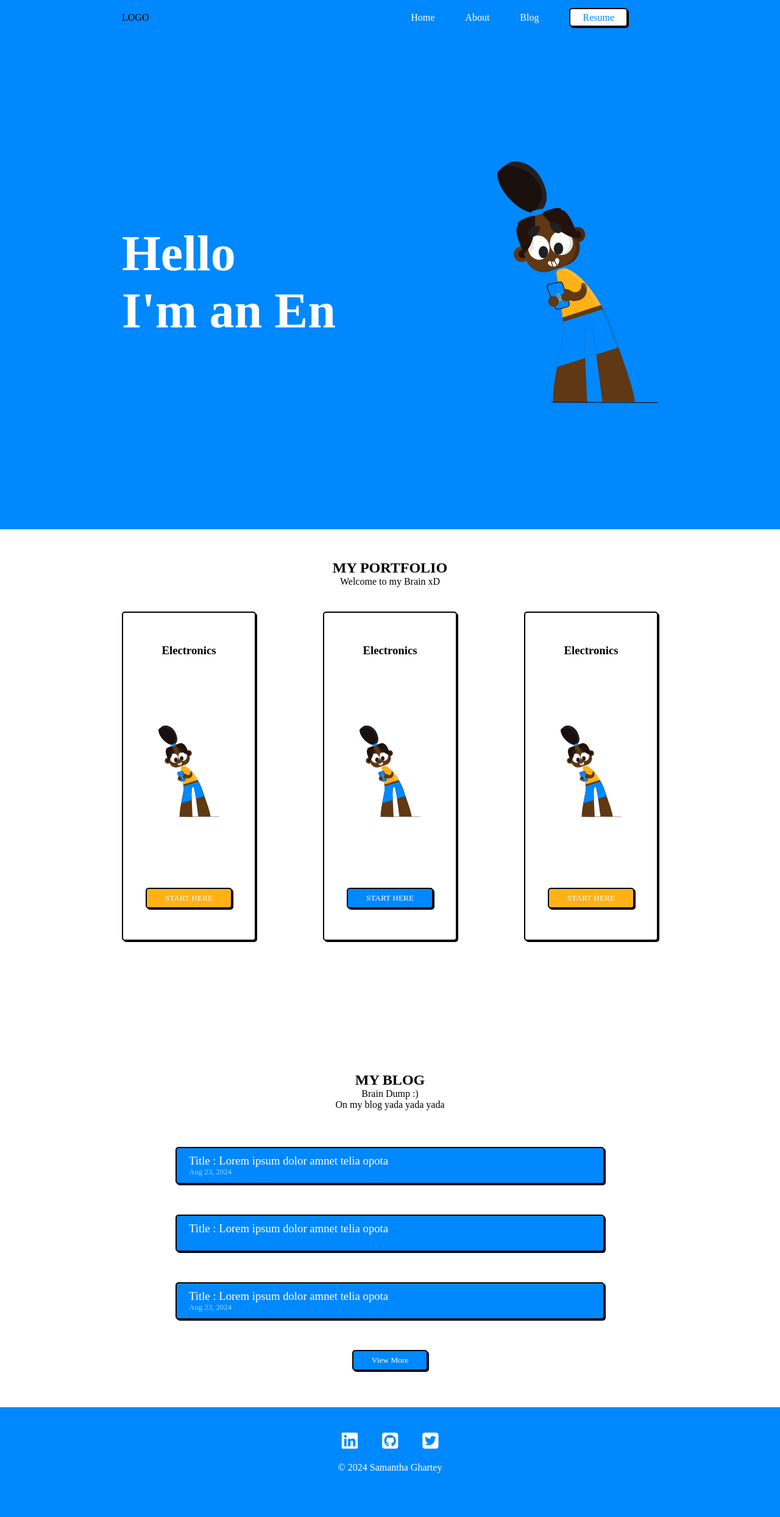
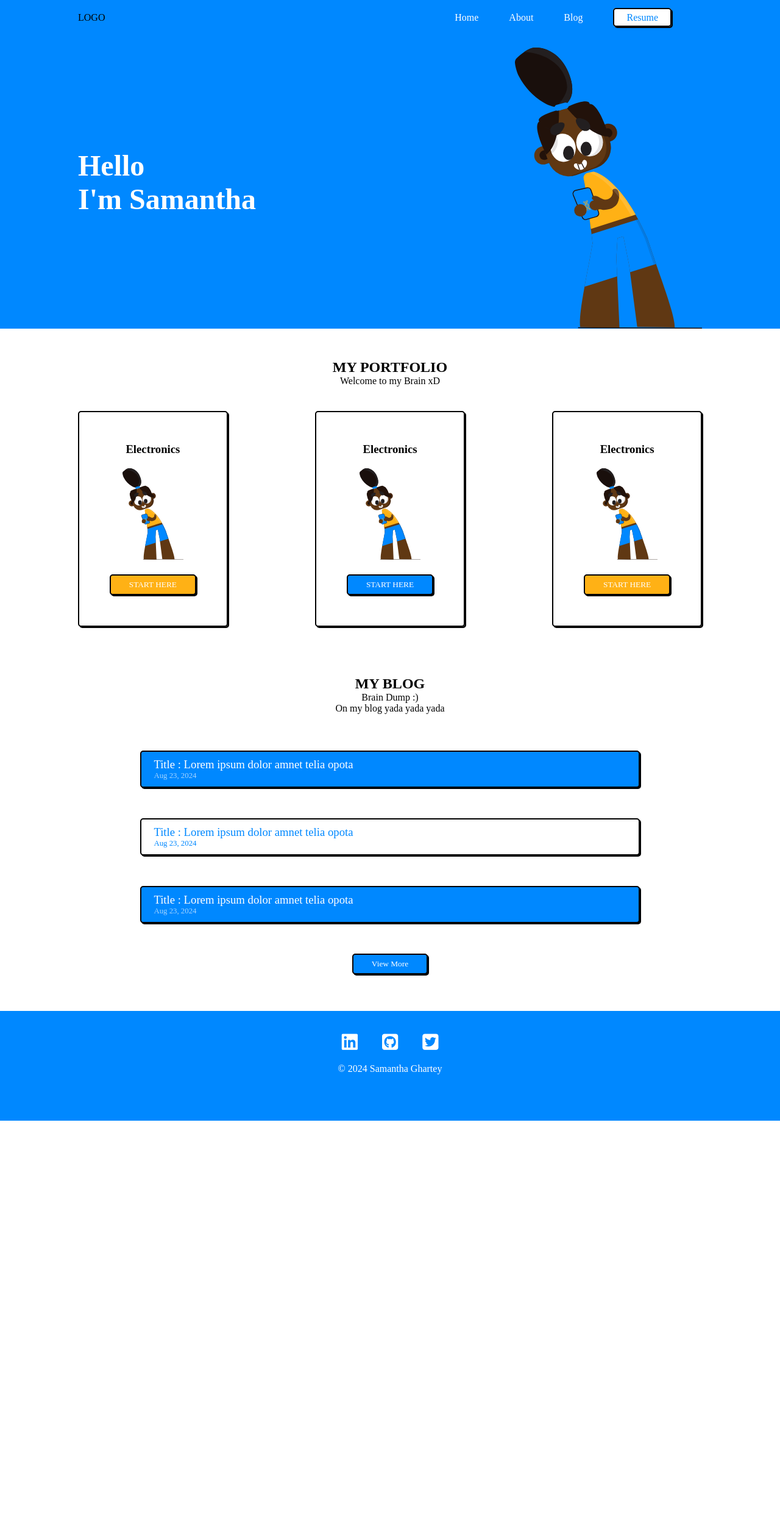
Before and after one commit to samanthaghartey/samanthaghartey.github.io, a Jekyll site: the page built from index.html, in a window 1280 px wide. Shown: the whole page at 61% size. Built offline with Jekyll 4.4.1, drawn with Linux system fonts in a browser that asks for light colours; nearby versions of some CDN libraries; after the commit the page ends 1838 px from its top, so only the background shows below that.

Commit message:
Updated site

```diff
--- a/_layouts/default.html
+++ b/_layouts/default.html
@@ -24,6 +24,7 @@
                     <li><a href="#home">About</a></li>
                     <li><a href="blog.html">Blog</a></li>
                     <li ><a href="#home" class="resume"> Resume</a></li>
+                    <i class="fa-solid fa-bars menu"></i>
                 </ul>
             </div>
         </div>
@@ -47,6 +48,6 @@
         </div>
     </footer>
 
-    <script src="index.js"></script>
-</body>
+<!--     <script src="index.js"></script>
+ --></body>
 </html>
--- a/index.html
+++ b/index.html
@@ -8,7 +8,7 @@
 
 
             <div class="landing-text">
-                <h1>Hello <br> I'm <span class="typing-text"></span></h1>
+                <h1>Hello <br> I'm <span class="typing-text">Samantha</span></h1>
                 <!-- <div class="landing-description">
                     <p>Electrical Engineer</p>
                     <p>Tech Enthusiast</p>
--- a/styles.css
+++ b/styles.css
@@ -18,7 +18,7 @@
 }
 
 .content{
-    padding-inline: 200px;
+    padding-inline: clamp(2vw, 10vw ,200px)
 
 }
 
@@ -27,6 +27,7 @@
 }
 
 .navbar{
+
     padding: 20px 0;
     display: flex;
     justify-content: space-between;
@@ -41,7 +42,7 @@
 
 
 }
-
+.navlinks .menu{display: none;}
 .navlinks li a{
     text-decoration: none;
     color: var(--white);
@@ -64,19 +65,18 @@
 /*LANDING PAGE*/
 
 .landing{
+
     background-color: var(--main-blue);
-    height: 90vh;
+    /* height: 90vh; */
     display: flex;
     justify-content: center;
     align-items: center;
 
-
-
-
 }
 .landing .content{
+   height: 100%;
+   width: 100%;
 
-   width: 100%;
 }
 
 .landing-text-and-image{
@@ -94,10 +94,11 @@
 }
 
 .landing-text h1{
-    font-size: 82px;
+    font-size: clamp(2rem, 3rem  , 6rem)
 }
 .landing-text-and-image img{
-    width: 30%;
+    width: clamp(30%,50%,230px);
+    margin-top: 20px;
 }
 
 .landing-description{
@@ -111,8 +112,6 @@
 
 .portfolio{
     padding-top: 50px;
-    height: 90vh;
-
 
 }
 
@@ -126,6 +125,7 @@
 
 .portfolio .container{
     display: flex;
+    flex-wrap: wrap;
     flex-direction: column;
     justify-content: center;
     align-items: center;
@@ -141,18 +141,18 @@
     display: flex;
     justify-content: space-between;
     height: 100%;
-
     width: 100%;
 }
 
 .portfolio-item{
+    padding: clamp(20px,4vw,50px) 0;
     display: flex;
     flex-direction: column;
     align-items: center;
-    justify-content: space-around;
-    gap: 10px;
-    width: 25%;
-    height: 80%;
+    justify-content: space-between;
+    gap: 20px;
+    flex: 0 0 24%;
+
     border: var(--border);
     border-radius: var(--border-radius);
     box-shadow: 2px 2px 0px rgba(0, 0, 0, 1);
@@ -222,12 +222,15 @@
     width: 80%;
     color: var(--white);
     margin-bottom: 50px;
-    box-shadow: 2px 2px 0px rgba(0, 0, 0, 1);;
+    box-shadow: 2px 2px 0px rgba(0, 0, 0, 1);
+
 
 }
 
 .blog-item h3{
     font-weight: 500;
+
+
 }
 
 .blog-item p{
@@ -241,10 +244,10 @@
 
 
 }
-/* .blog-item-two{
+.blog-item-two{
     background-color: var(--white);
     color: #0088FF;
-} */
+}
 .blog-item-two p{
     color: var(--main-blue);
 }
@@ -266,7 +269,7 @@
     flex-direction: column;
     justify-content: center;
     align-items: center;
-    padding-top: 40px ;
+    padding-top: clamp(20px, 4vh, 40px) ;
     color: var(--white);
 }
 
@@ -284,3 +287,59 @@
     color: var(--white);
 
 }
+
+
+@media (max-width: 900px) {
+    /* Smaller font for mobile devices */
+    .content{
+        padding: clamp(1rem, 4vw, 2rem);
+    }
+    .navlinks .menu{
+        display: block;
+
+    }
+    .navlinks li{
+         display: none;
+    }
+    .landing-text-and-image{
+        text-align: center;
+        flex-direction: column;
+    }
+    .portfolio-container{
+        flex-direction: column;
+        justify-content: space-between;
+        align-items: center;
+        gap: 20px;
+    }
+ .portfolio-item{
+    flex: 0 0 auto;
+    width: 80%;
+ }
+
+ .blog-item{
+    width: 95%;
+ }
+
+.blog-item h3{
+    font-size: 1rem;
+}
+
+
+.blog-item p{
+    font-size: .7rem;
+
+}
+}
+
+@media (min-width: 900px) and (max-width: 1200px) {
+     .portfolio-container{
+        flex-direction: column;
+        justify-content: space-between;
+        align-items: center;
+        gap: 20px;
+    }
+ .portfolio-item{
+    flex: 0 0 auto;
+    width: 70%;
+ }
+}
```
